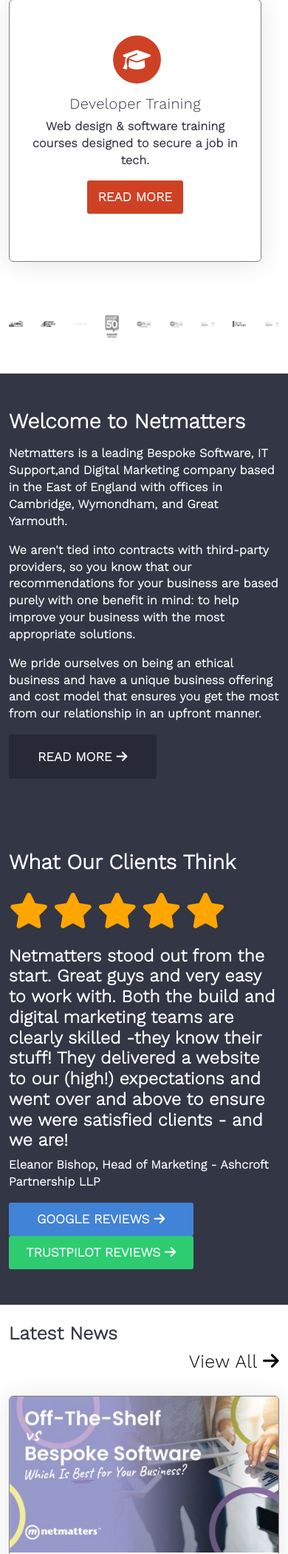
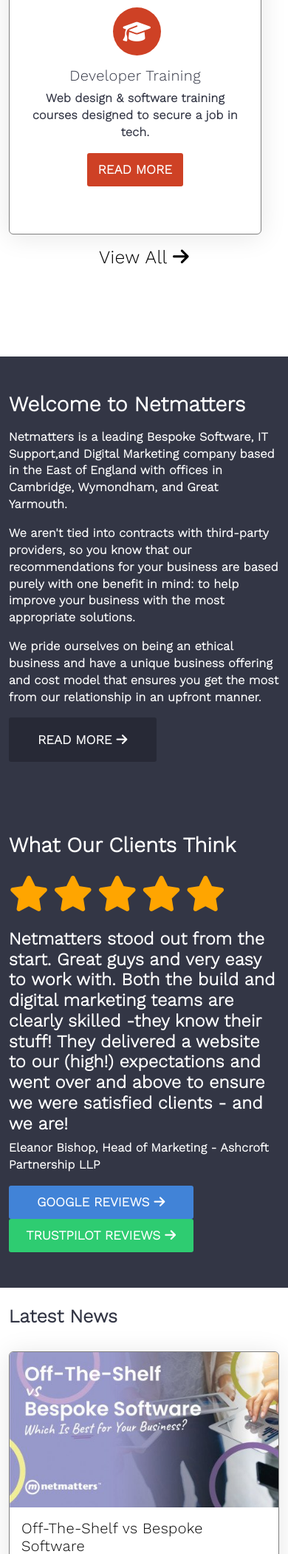
Before and after one commit to SamJMcMillan/netmatters-clone-website, a PHP site: page / in a window 390 px wide. Shown: the part 2929-5030 px from the top of the page at 74% size. Run offline with PHP 8.4, Linux system fonts and the light colour scheme; some libraries are stand-ins or nearby versions.

Commit message:
Media Queries and Responsiveness

```diff
--- a/index.html
+++ b/index.html
@@ -24,7 +24,7 @@
   <body>
     <!-- Nav Bar -->
     <header>
-      <div class="inner d-flex">
+      <div class="inner">
         <div class="container-fluid">
           <div class="row inner-row">
             <div class="col-lg-4 col-sm-6 justify-content-start">
@@ -124,7 +124,7 @@
     </nav>
     <!-- /Nav Bar -->
     <!-- Sidebar -->
-    <div class="container">
+    <!-- <div class="container">
       <div class="sidebar">
         <div class="main visible-xs visible-sm">
           <ul>
@@ -238,7 +238,7 @@
           </ul>
         </div>
       </div>
-    </div>
+    </div> -->
     <!-- /Sidebar -->
     <!-- Hero Image -->
     <div class="p-5 text-white hero-image">
@@ -263,11 +263,11 @@
     <div class="container my-4">
       <div class="row">
         <div class="col-lg-6">
-          <h2 class="float-start">
+          <h2 class="float-start top-title">
             <strong>Our Services</strong>
           </h2>
         </div>
-        <div class="col-lg-6">
+        <div class="col-lg-6 top-view">
           <h2 class="float-end">
             <a href="#">View All <i class="fa-solid fa-arrow-right"></i> </a>
           </h2>
@@ -385,6 +385,11 @@
             </div>
           </div>
         </div>
+      </div>
+      <div class="col-lg-6 mt-3 text-center bottom-view">
+        <h2>
+          <a href="#">View All <i class="fa-solid fa-arrow-right"></i> </a>
+        </h2>
       </div>
     </div>
     <!-- /Service cards -->
@@ -520,7 +525,7 @@
             <strong>Latest News</strong>
           </h2>
         </div>
-        <div class="col-lg-6">
+        <div class="col-lg-6 top-view">
           <h2 class="float-end">
             <a href="#">View All <i class="fa-solid fa-arrow-right"></i> </a>
           </h2>
@@ -633,6 +638,11 @@
             </div>
           </a>
         </div>
+        <div class="col-lg-6 mt-3 text-center bottom-view">
+          <h2>
+            <a href="#">View All <i class="fa-solid fa-arrow-right"></i> </a>
+          </h2>
+        </div>
       </div>
     </div>
     <!-- /Latest news section -->
@@ -641,28 +651,28 @@
       <div class="cms-block">
         <div class="container d-flex sponsors-list hidden-xs">
           <div class="row">
-            <div class="col-lg-3 sponsor">
+            <div class="col-md-3 sponsor">
               <img
                 class="greyscale"
                 alt="Busseys"
                 src="images/sponsors/busseys-bw.jpg"
               />
             </div>
-            <div class="col-lg-3 sponsor">
+            <div class="col-md-3 sponsor">
               <img
                 class="greyscale"
                 alt="Crane Garden Buildings"
                 src="images/sponsors/crane-bw.jpg"
               />
             </div>
-            <div class="col-lg-3 sponsor">
+            <div class="col-md-3 sponsor">
               <img
                 class="greyscale"
                 alt="Beat"
                 src="images/sponsors/beat-bw.jpg"
               />
             </div>
-            <div class="col-lg-3 sponsor">
+            <div class="col-md-3 sponsor">
               <img
                 class="greyscale"
                 alt="Northern Diver"
@@ -677,7 +687,7 @@
     <!-- Newsletter Signup -->
     <div class="container mt-5 newsletter">
       <div class="row">
-        <h1 class="mt-5 col-sm-6">Email Newsletter Sign-Up</h1>
+        <h1 class="mt-5">Email Newsletter Sign-Up</h1>
       </div>
       <form>
         <div class="row mt-2">
--- a/scss/components/_images.scss
+++ b/scss/components/_images.scss
@@ -24,3 +24,11 @@ cms-block {
   position: relative;
   height: auto;
 }
+
+// - Media Queries --------- //
+@media (max-width: $bpoint-md) {
+  .carousel-list img,
+  .sponsor {
+    display: none;
+  }
+}
--- a/scss/components/_nav.scss
+++ b/scss/components/_nav.scss
@@ -5,7 +5,6 @@
 .inner-row {
   display: flex;
   flex-direction: row;
-  flex-grow: 1;
 }
 
 .logo {
@@ -93,7 +92,7 @@
   }
 }
 
-@media (max-width: $bpoint-xl) {
+@media (max-width: $bpoint-md) {
   .form-inline {
     display: none;
   }
--- a/scss/layout/_card.scss
+++ b/scss/layout/_card.scss
@@ -1,3 +1,7 @@
+.bottom-view {
+  display: none;
+}
+
 .card {
   @include box-style;
   text-align: center;
@@ -101,3 +105,12 @@
     display: block;
   }
 }
+
+@media (max-width: $bpoint-md) {
+  .top-view {
+    display: none;
+  }
+  .bottom-view {
+    display: block;
+  }
+}
```
Also changed, not shown: css/style.css.
